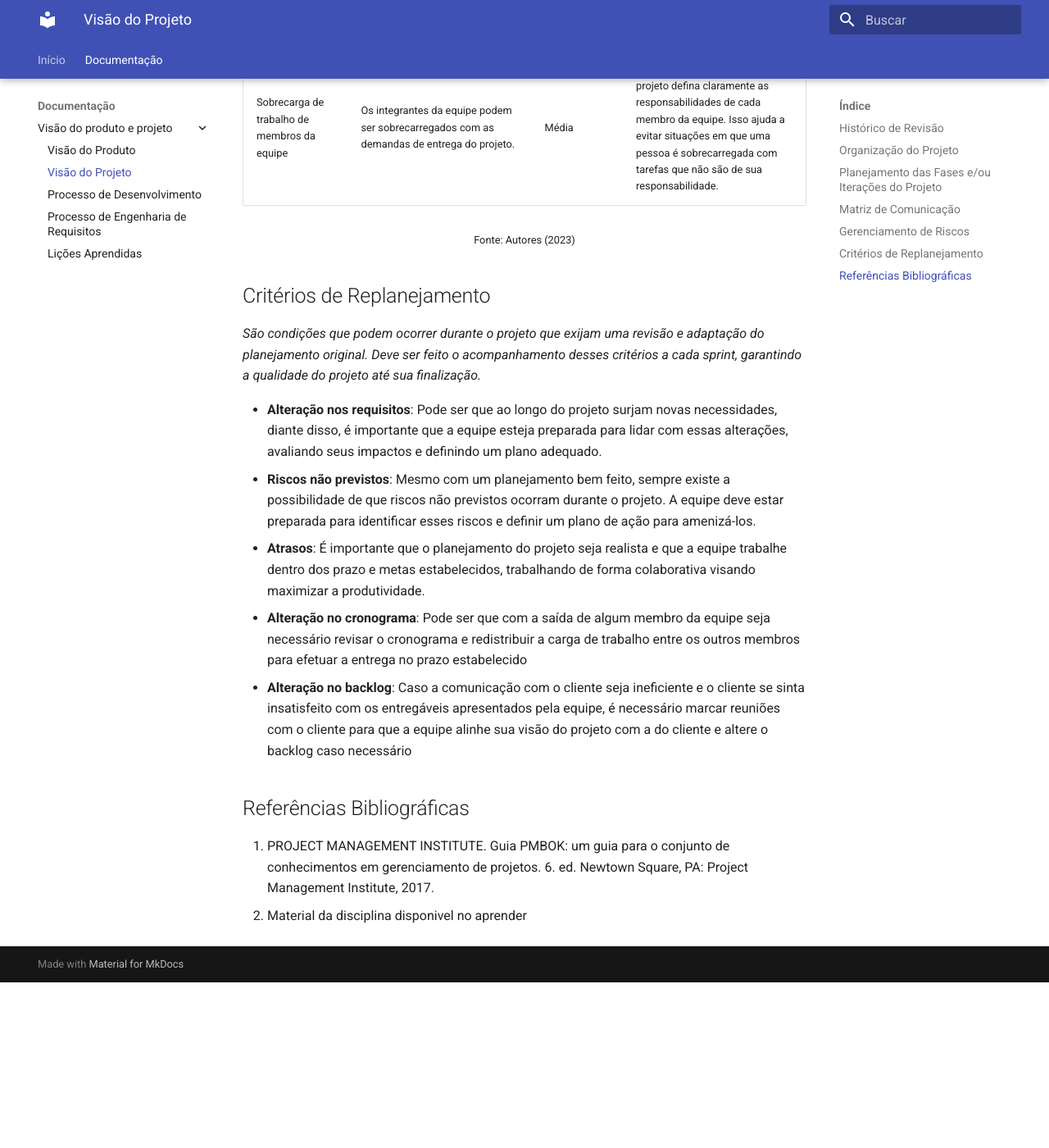
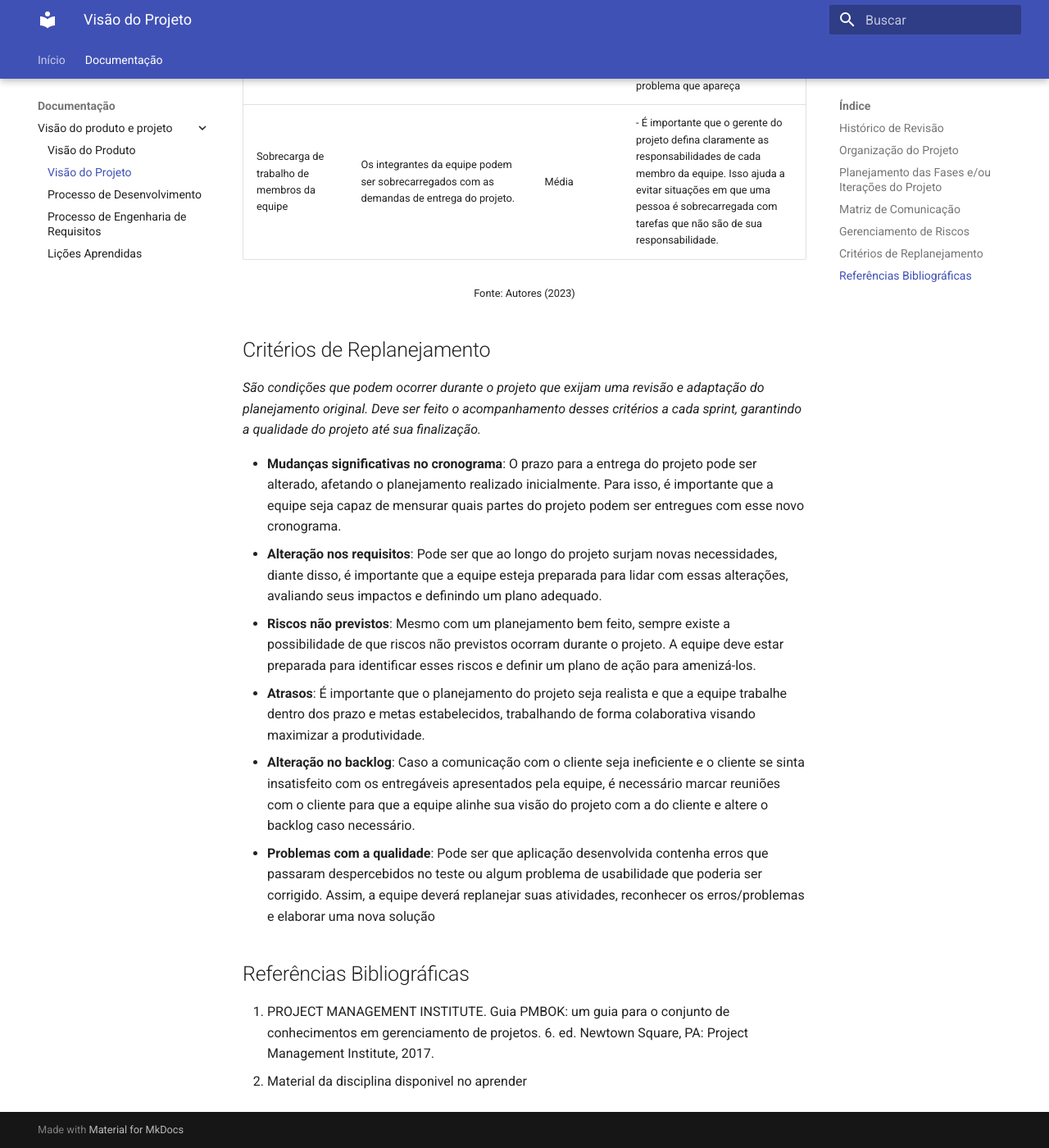
Before and after one commit to mdsreq-fga-unb/2023-2-BeachTennisCoordiMate, an MkDocs documentation site: the page built from docs/doc-visao/2.visao-projeto.md, in a window 1280 px wide and 1400 px high, scrolled down 4256 px. Shown: the whole window at 82% size. Built offline with MkDocs 1.6.1 and Material for MkDocs 9.7.7, drawn with Linux system fonts in a browser that asks for light colours; nearby versions of some CDN libraries; before the commit the page ends 5454 px from its top, so only the background shows below that; some of the changed text lies outside the part shown.

Commit message:
adicao de topicos em Replanejamento

```diff
--- a/docs/doc-visao/2.visao-projeto.md
+++ b/docs/doc-visao/2.visao-projeto.md
@@ -80,11 +81,12 @@
 
 *São condições que podem ocorrer durante o projeto que exijam uma revisão e adaptação do planejamento original. Deve ser feito o acompanhamento desses critérios a cada sprint, garantindo a qualidade do projeto até sua finalização.*
 
+- **Mudanças significativas no cronograma**: O prazo para a entrega do projeto pode ser alterado, afetando o planejamento realizado inicialmente. Para isso, é importante que a equipe seja capaz de mensurar quais partes do projeto podem ser entregues com esse novo cronograma.
 - **Alteração nos requisitos**: Pode ser que ao longo do projeto surjam novas necessidades, diante disso, é importante que a equipe esteja preparada para lidar com essas alterações, avaliando seus impactos e definindo um plano adequado.
 - **Riscos não previstos**: Mesmo com um planejamento bem feito, sempre existe a possibilidade de que riscos não previstos ocorram durante o projeto. A equipe deve estar preparada para identificar esses riscos e definir um plano de ação para amenizá-los.
 - **Atrasos**: É importante que o planejamento do projeto seja realista e que a equipe trabalhe dentro dos prazo e metas estabelecidos, trabalhando de forma colaborativa visando maximizar a produtividade.
-- **Alteração no cronograma**: Pode ser que com a saída de algum membro da equipe seja necessário revisar o cronograma e redistribuir a carga de trabalho entre os outros membros para efetuar a entrega no prazo estabelecido
-- **Alteração no backlog**: Caso a comunicação com o cliente seja ineficiente e o cliente se sinta insatisfeito com os entregáveis apresentados pela equipe, é necessário marcar reuniões com o cliente para que a equipe alinhe sua visão do projeto com a do cliente e altere o backlog caso necessário
+- **Alteração no backlog**: Caso a comunicação com o cliente seja ineficiente e o cliente se sinta insatisfeito com os entregáveis apresentados pela equipe, é necessário marcar reuniões com o cliente para que a equipe alinhe sua visão do projeto com a do cliente e altere o backlog caso necessário.
+- **Problemas com a qualidade**: Pode ser que aplicação desenvolvida contenha erros que passaram despercebidos no teste ou algum problema de usabilidade que poderia ser corrigido. Assim, a equipe deverá replanejar suas atividades, reconhecer os erros/problemas e elaborar uma nova solução
 
 ## Referências Bibliográficas
 
```
Also changed, not shown: other parts of docs/doc-visao/2.visao-projeto.md (+3 -2 lines).
